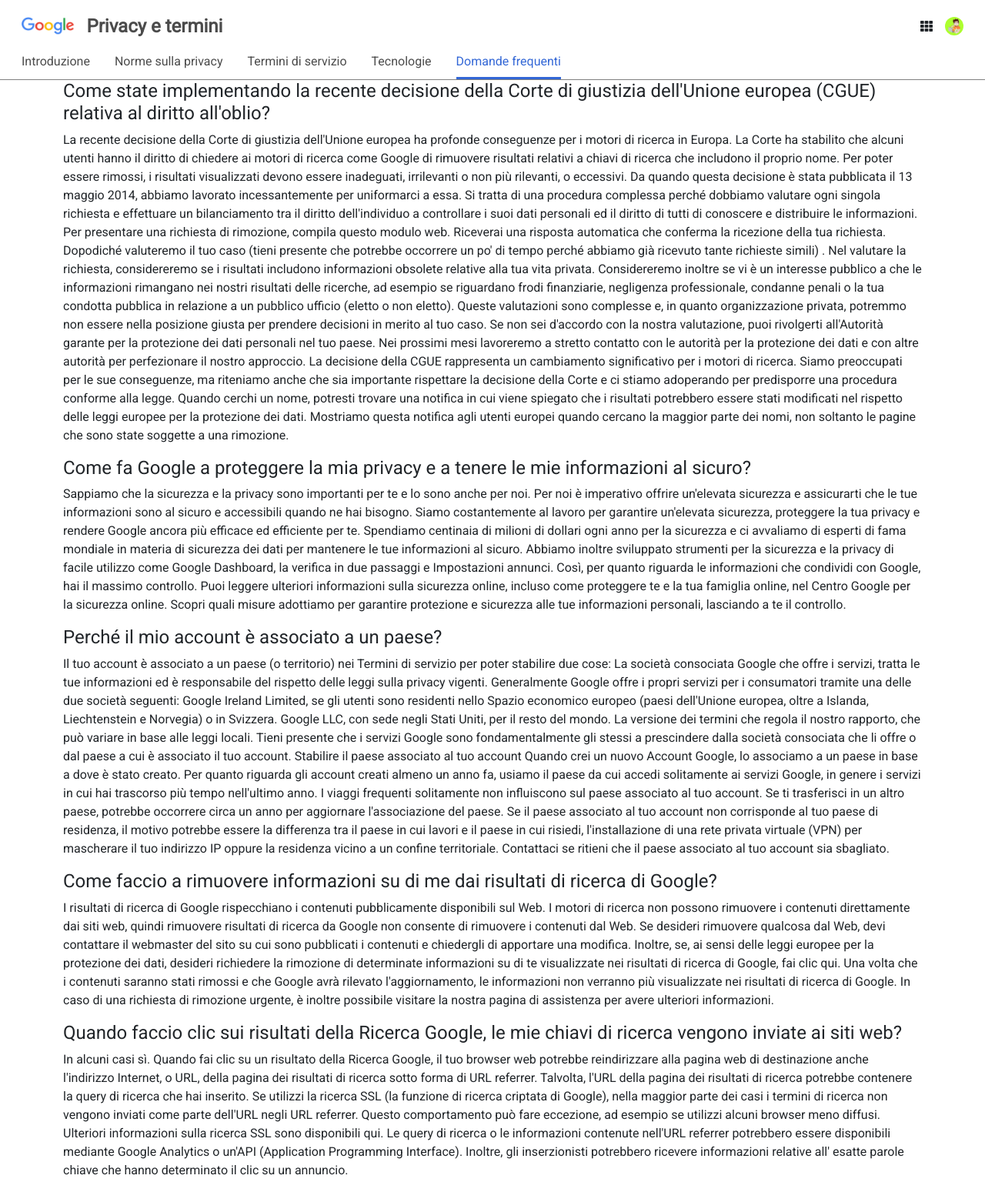
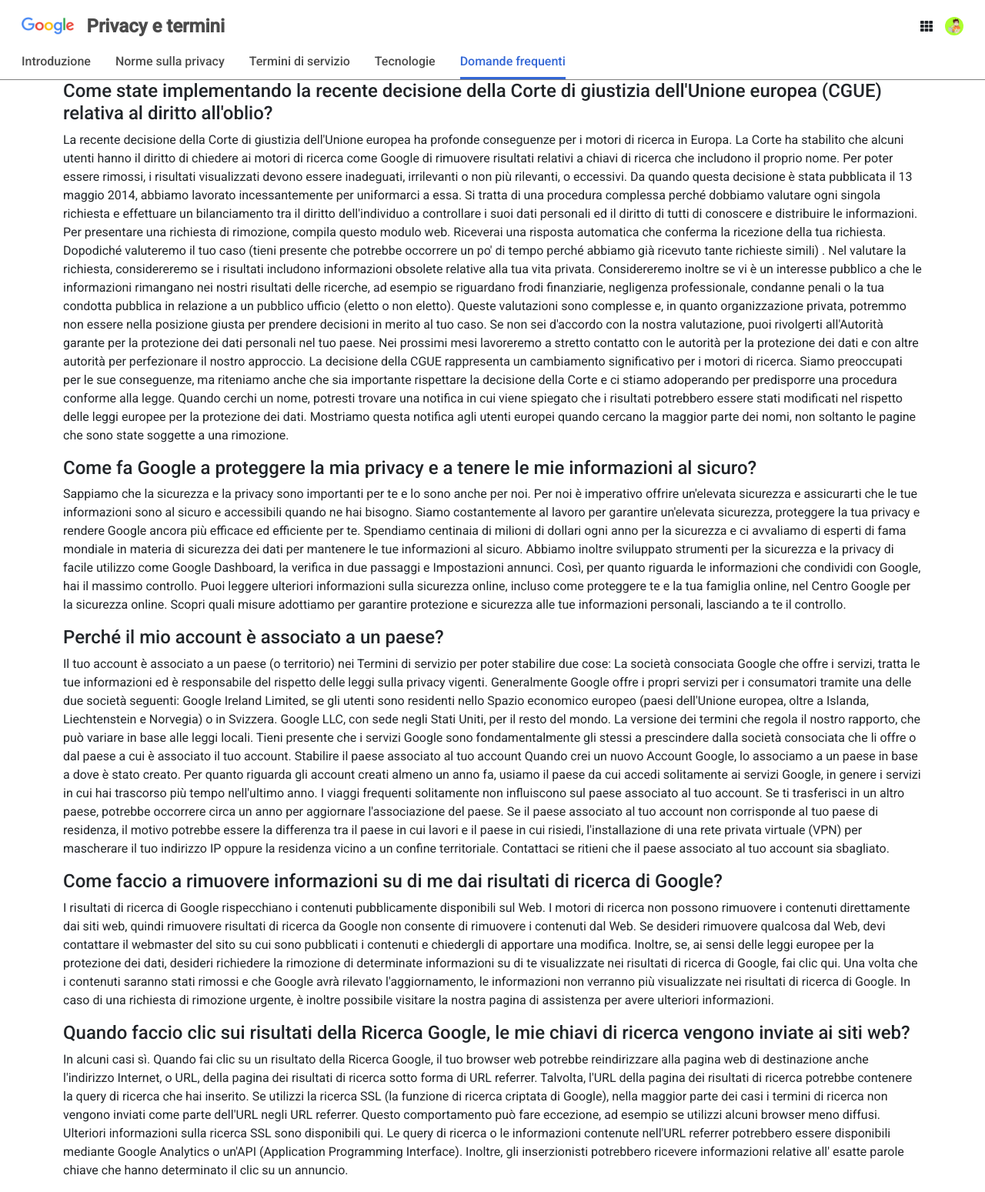
Before and after one commit to Luca-Riz/php-google-faq, a PHP site: page /googleFaq.php in a window 1280 px wide. Shown: the whole page at 77% size. Run offline with PHP 8.4, Linux system fonts and the light colour scheme.

Commit message:
fixed font error

```diff
--- a/googleFaq.php
+++ b/googleFaq.php
@@ -69,8 +69,8 @@
   <link href="https://cdn.jsdelivr.net/npm/bootstrap@5.0.1/dist/css/bootstrap.min.css" rel="stylesheet" integrity="sha384-+0n0xVW2eSR5OomGNYDnhzAbDsOXxcvSN1TPprVMTNDbiYZCxYbOOl7+AMvyTG2x" crossorigin="anonymous">
   <!-- link font -->
   <link rel="preconnect" href="https://fonts.googleapis.com">
-  <link rel="preconnect" href="https://fonts.gstatic.com"   crossorigin>
-  <link href="https://fonts.googleapis.com/css2?family=Roboto:ital, wght@0,300;0,400;0,500;0,700;1,400&display=swap" rel="stylesheet">
+<link rel="preconnect" href="https://fonts.gstatic.com" crossorigin>
+<link href="https://fonts.googleapis.com/css2?family=Roboto:wght@400;500&display=swap" rel="stylesheet">
 
   <link rel="stylesheet" href="css/style.css">
   <title>Google faq</title>
@@ -105,7 +105,7 @@
 </header>
 
 <main>
-  <div class="container">
+  <div class="container-lg">
 
     <?php
       foreach($faq as $singleFaq){ ?>
```
